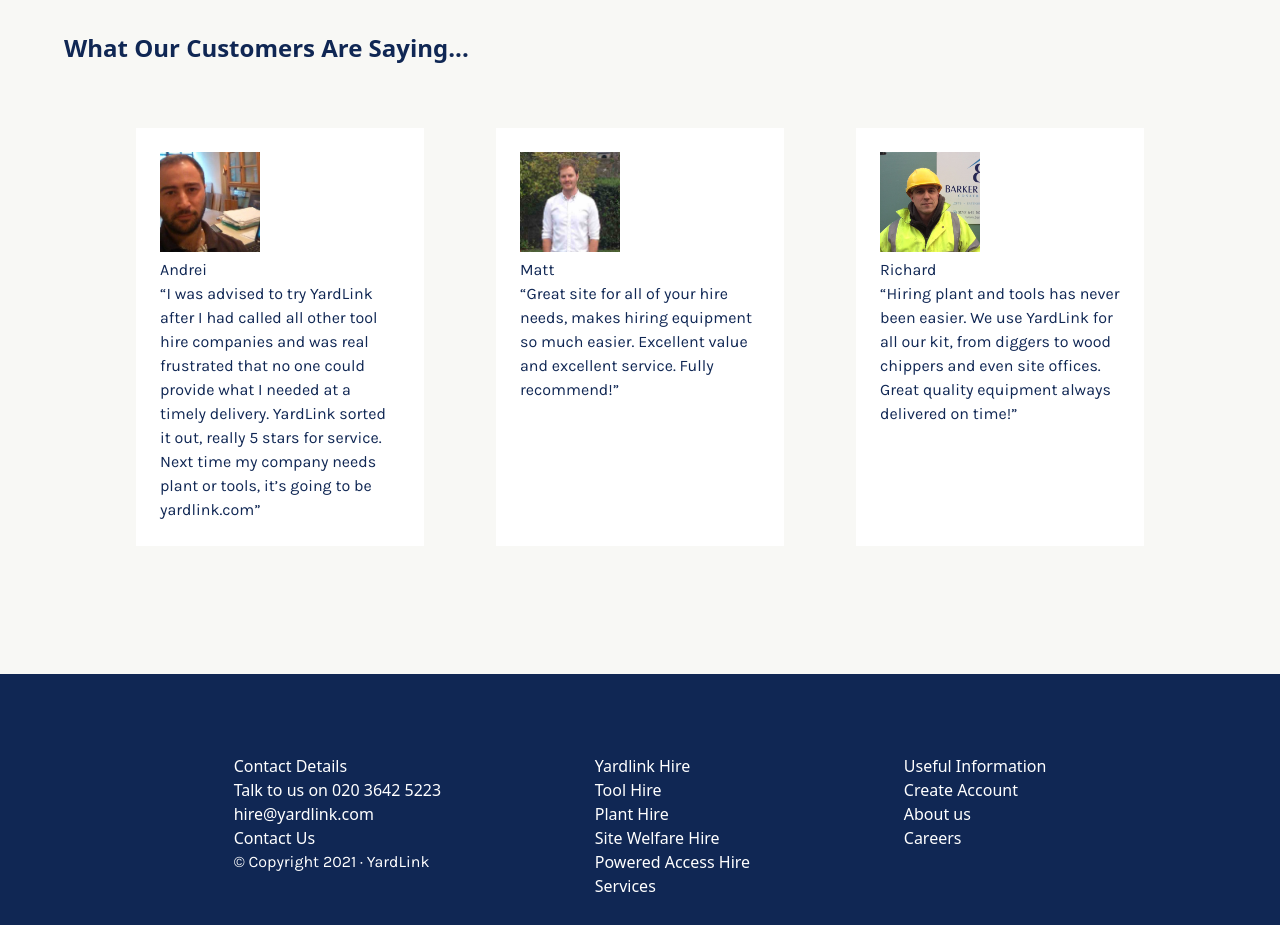
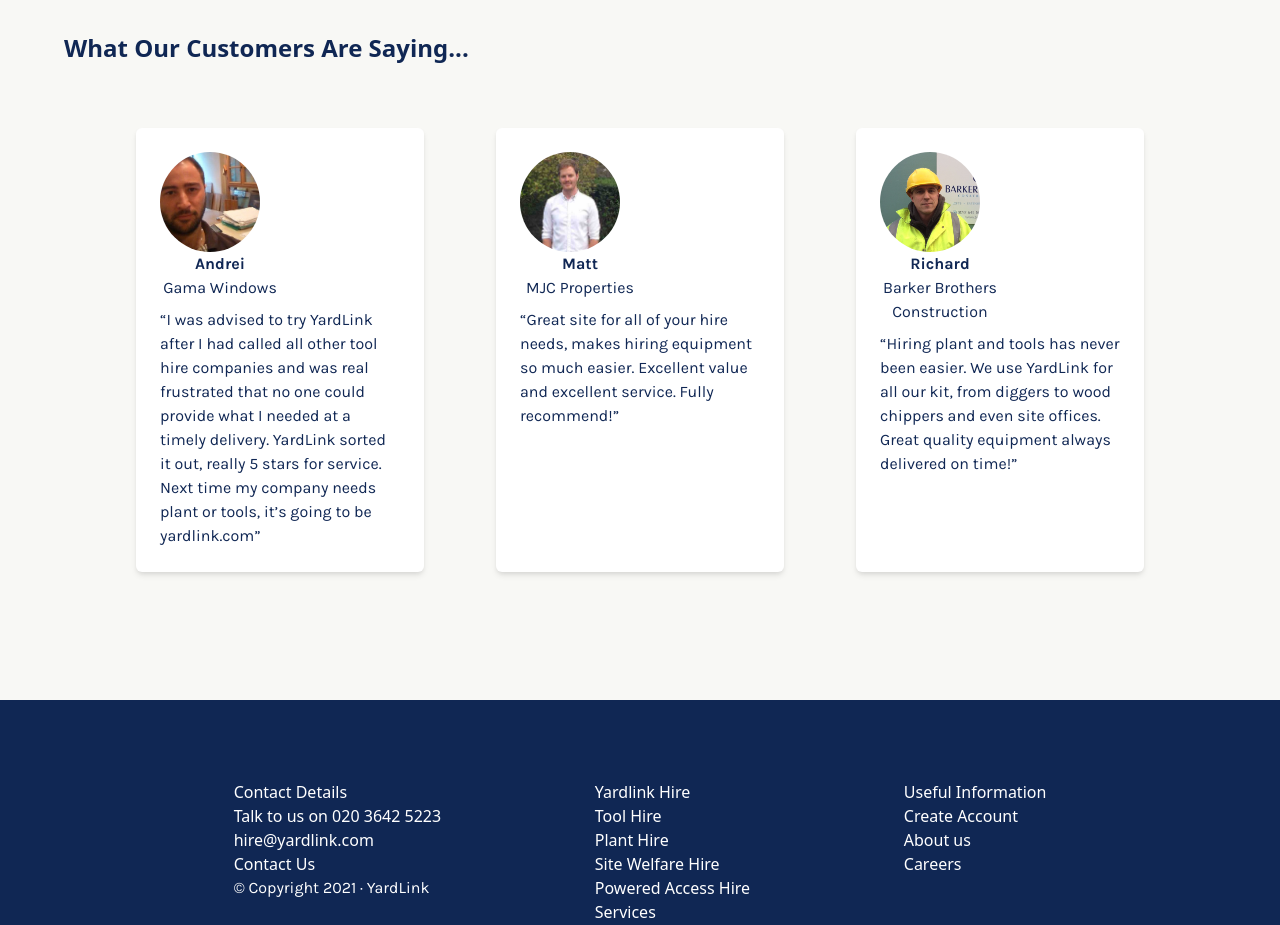
Before and after one commit to gmanninglive/yardlink-tech-task, a Next.js app: page / in a window 1280 px wide. Shown: the part 2020-2945 px from the top of the page. Built offline with nearby package versions, Linux system fonts and the light colour scheme.

Commit message:
Minor fix up to reviews section

```diff
--- a/components/reviews/Reviews.jsx
+++ b/components/reviews/Reviews.jsx
@@ -1,29 +1,40 @@
-import Image from 'next/image';
+import Image from "next/image";
 
-import reviews from './reviewdata.json';
+import reviews from "./reviewdata.json";
 
-export default function Reviews(){
-
+export default function Reviews() {
   return (
     <>
       <section className="p-16 w-full bg-[#F8F8F5]">
+        {/* Title */}
         <h1 className="text-2xl font-bold">What Our Customers Are Saying...</h1>
+
+        {/* Reviews */}
         <div className="md:py-16 flex justify-evenly flex-wrap ">
           {reviews.map((review, idx) => {
             return (
-                        <div key={idx} className="w-1/4  bg-white p-6">
-                        <Image src={review.image} width={100} height={100} alt={review.name} />
-                        <p>{review.name}</p>
-                        <p>{review.business}</p>
+              <div key={idx} className="w-1/4  bg-white p-6 rounded-md shadow-md ">
+                {/* Photo, Name, Company Name */}
+                <div className="flex flex-wrap gap-x-6 mb-2">
+                  <Image
+                    src={review.image}
+                    width={100}
+                    height={100}
+                    alt={review.name}
+                    className="rounded-full"
+                  />
+                  <span className="w-1/2 text-center">
+                    <p className="font-bold">{review.name}</p>
+                    <p>{review.company}</p>
+                  </span>
+                </div>
+                {/* Testimonial Text */}
                 <p>{review.text}</p>
               </div>
-                    )
+            );
           })}
-
         </div>
       </section>
     </>
-    )
-
-
+  );
 }
```
Lines whose indentation alone changed are shown as unchanged.
